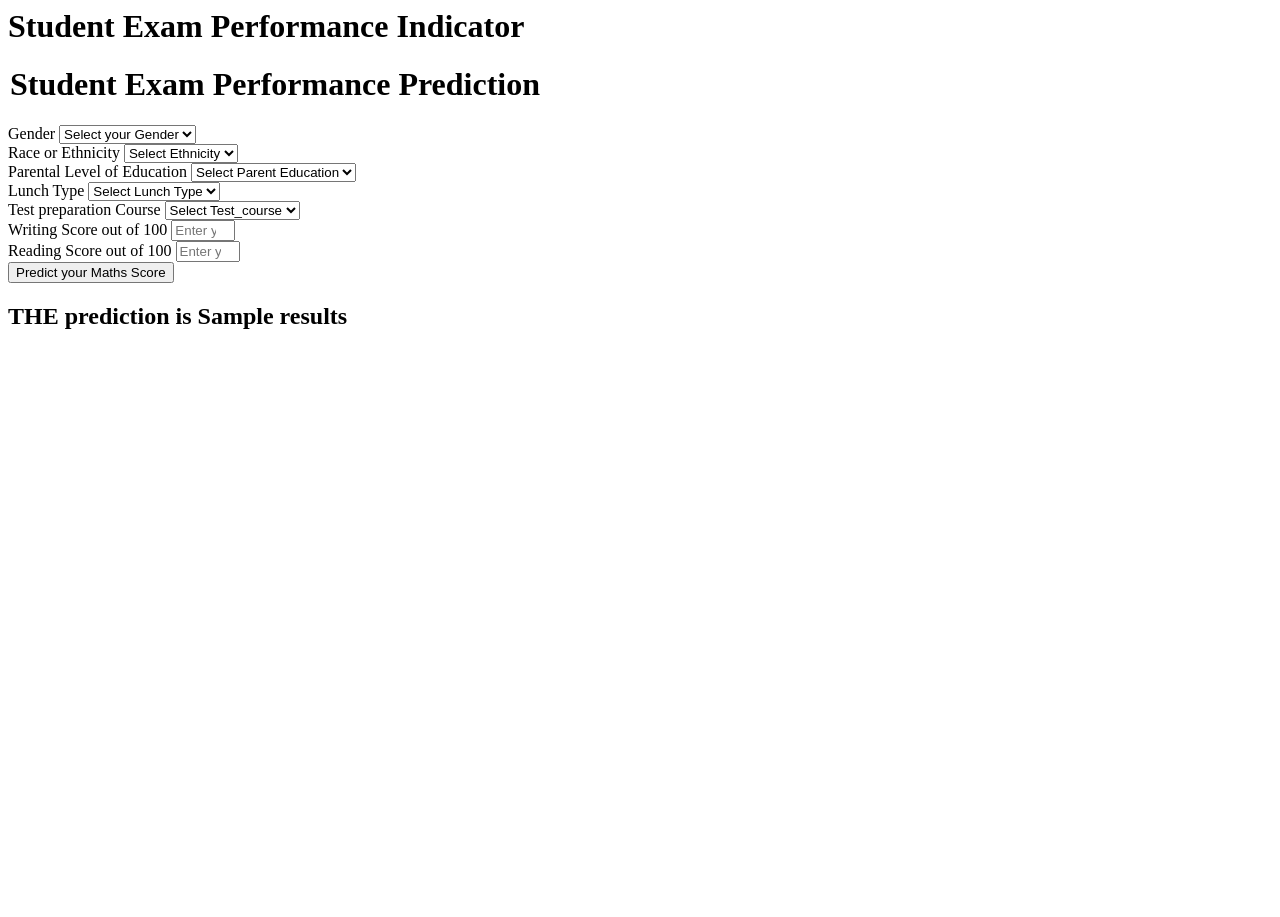
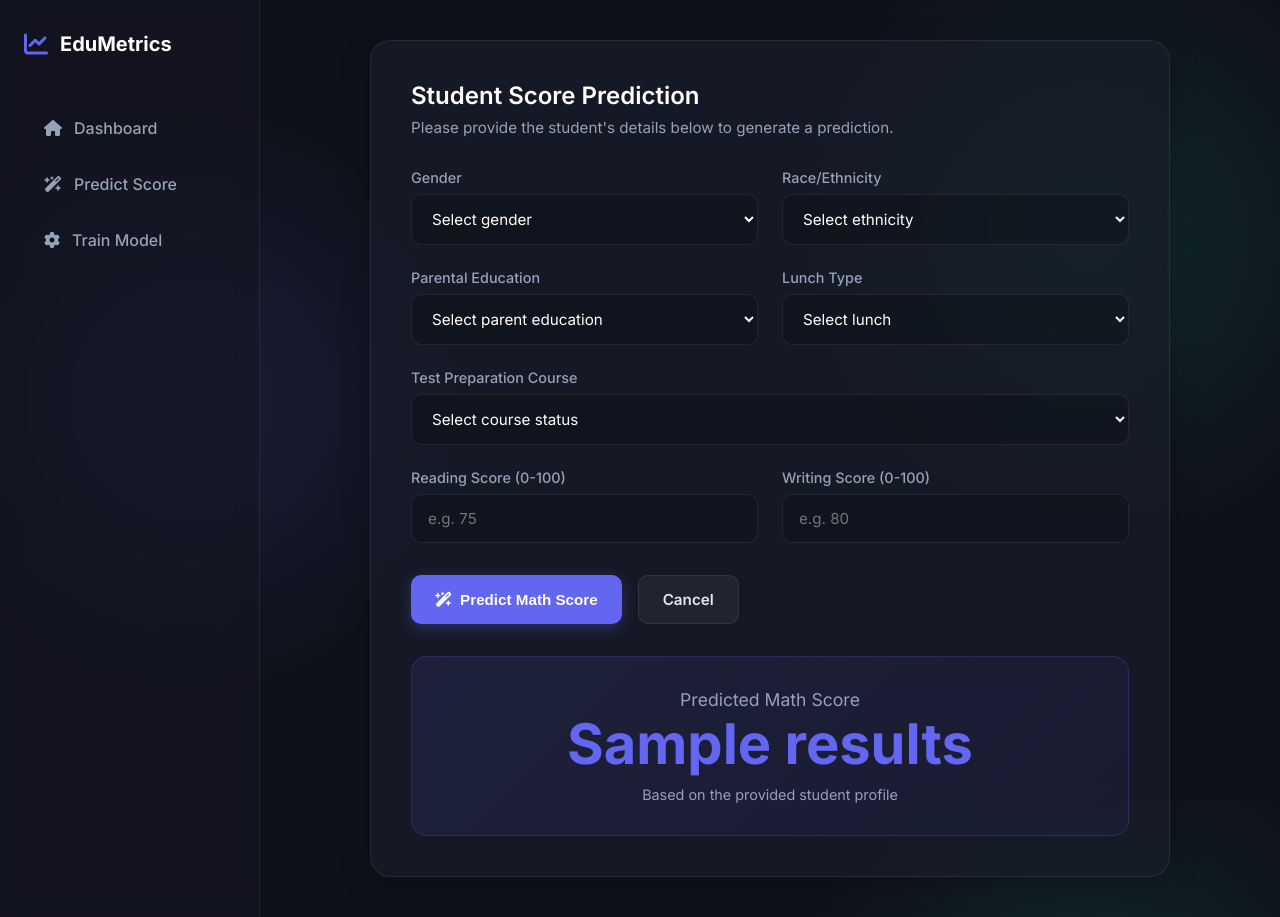
Before and after one commit to ANSHUMANSINGH987/Student-performance-analysis, a Flask app: template templates/home.html in a window 1280 px wide. Before the commit the page ends 329 px from the top, so only its background shows below. Run offline with Flask 3, Linux system fonts and the light colour scheme; the template is opened without the code that fills it: most values are stand-ins (such as "Sample title", 1, 10 or a date in 2020).

Commit message:
ui enhancement

```diff
--- a/app.py
+++ b/app.py
@@ -1,6 +1,7 @@
 from flask import Flask,request,render_template
 import numpy as np
 import pandas as pd
+import threading
 
 from sklearn.preprocessing import StandardScaler
 from src.pipelines.predict_pipeline import CustomData,PredictPipeline
@@ -43,9 +44,14 @@ def predict_datapoint():
 
 @app.route('/train', methods=['GET'])
 def train_model():
-    train_pipeline = TrainPipeline()
-    score = train_pipeline.run_pipeline()
-    return f"Training completed successfully. R2 score: {score}"
+    def run_training():
+        train_pipeline = TrainPipeline()
+        score = train_pipeline.run_pipeline()
+        print(f"Training completed successfully. R2 score: {score}")
+
+    training_thread = threading.Thread(target=run_training, daemon=True)
+    training_thread.start()
+    return render_template('index.html', train_message='Training started in the background. Check the terminal for completion.')
 
 
 if __name__=="__main__":
--- /dev/null
+++ b/templates/base.html
@@ -0,0 +1,282 @@
+<!DOCTYPE html>
+<html lang="en">
+<head>
+    <meta charset="UTF-8">
+    <meta name="viewport" content="width=device-width, initial-scale=1.0">
+    <title>{% block title %}Aetheris Dashboard{% endblock %}</title>
+    <link href="https://fonts.googleapis.com/css2?family=Inter:wght@300;400;500;600;700&display=swap" rel="stylesheet">
+    <link rel="stylesheet" href="https://cdnjs.cloudflare.com/ajax/libs/font-awesome/6.4.0/css/all.min.css">
+    <style>
+        :root {
+            --bg-color: #0f111a;
+            --sidebar-bg: rgba(20, 23, 34, 0.6);
+            --card-bg: rgba(25, 29, 43, 0.7);
+            --text-main: #e2e8f0;
+            --text-muted: #94a3b8;
+            --accent: #6366f1;
+            --accent-hover: #4f46e5;
+            --border: rgba(255, 255, 255, 0.08);
+            --success: #10b981;
+            --glass-blur: blur(12px);
+        }
+
+        * { margin: 0; padding: 0; box-sizing: border-box; }
+
+        body {
+            font-family: 'Inter', sans-serif;
+            background: var(--bg-color);
+            background-image:
+                radial-gradient(circle at 15% 50%, rgba(99, 102, 241, 0.15), transparent 25%),
+                radial-gradient(circle at 85% 30%, rgba(16, 185, 129, 0.15), transparent 25%);
+            background-attachment: fixed;
+            color: var(--text-main);
+            min-height: 100vh;
+            display: flex;
+        }
+
+        a { text-decoration: none; color: inherit; }
+
+        /* Layout */
+        .dashboard {
+            display: flex;
+            width: 100%;
+            min-height: 100vh;
+        }
+
+        /* Sidebar */
+        .sidebar {
+            width: 260px;
+            background: var(--sidebar-bg);
+            backdrop-filter: var(--glass-blur);
+            border-right: 1px solid var(--border);
+            padding: 2rem 1.5rem;
+            display: flex;
+            flex-direction: column;
+        }
+
+        .brand {
+            display: flex;
+            align-items: center;
+            gap: 12px;
+            font-size: 1.25rem;
+            font-weight: 700;
+            color: #fff;
+            margin-bottom: 3rem;
+        }
+
+        .brand i {
+            color: var(--accent);
+            font-size: 1.5rem;
+        }
+
+        .nav-links {
+            display: flex;
+            flex-direction: column;
+            gap: 0.5rem;
+        }
+
+        .nav-link {
+            display: flex;
+            align-items: center;
+            gap: 12px;
+            padding: 0.875rem 1.25rem;
+            border-radius: 12px;
+            color: var(--text-muted);
+            font-weight: 500;
+            transition: all 0.3s ease;
+        }
+
+        .nav-link:hover, .nav-link.active {
+            background: rgba(99, 102, 241, 0.1);
+            color: var(--accent);
+        }
+
+        /* Main Content */
+        .main-content {
+            flex: 1;
+            padding: 2.5rem 3rem;
+            overflow-y: auto;
+        }
+
+        /* Cards & Containers */
+        .glass-card {
+            background: var(--card-bg);
+            backdrop-filter: var(--glass-blur);
+            border: 1px solid var(--border);
+            border-radius: 20px;
+            padding: 2.5rem;
+            box-shadow: 0 8px 32px rgba(0, 0, 0, 0.2);
+            animation: fadeIn 0.5s ease-out;
+        }
+
+        @keyframes fadeIn {
+            from { opacity: 0; transform: translateY(10px); }
+            to { opacity: 1; transform: translateY(0); }
+        }
+
+        .card-title {
+            font-size: 1.5rem;
+            font-weight: 600;
+            color: #fff;
+            margin-bottom: 0.5rem;
+        }
+
+        .card-subtitle {
+            color: var(--text-muted);
+            margin-bottom: 2rem;
+            font-size: 0.95rem;
+        }
+
+        /* Forms */
+        .form-grid {
+            display: grid;
+            grid-template-columns: repeat(auto-fit, minmax(240px, 1fr));
+            gap: 1.5rem;
+        }
+
+        .form-group {
+            display: flex;
+            flex-direction: column;
+            gap: 0.5rem;
+        }
+
+        .form-group.full { grid-column: 1 / -1; }
+
+        label {
+            font-size: 0.9rem;
+            font-weight: 500;
+            color: var(--text-muted);
+        }
+
+        input, select {
+            width: 100%;
+            padding: 0.875rem 1rem;
+            background: rgba(0, 0, 0, 0.2);
+            border: 1px solid var(--border);
+            border-radius: 10px;
+            color: #fff;
+            font-family: inherit;
+            font-size: 0.95rem;
+            transition: border-color 0.3s, box-shadow 0.3s;
+        }
+
+        input:focus, select:focus {
+            outline: none;
+            border-color: var(--accent);
+            box-shadow: 0 0 0 3px rgba(99, 102, 241, 0.1);
+        }
+
+        select option {
+            background: var(--bg-color);
+            color: #fff;
+        }
+
+        /* Buttons */
+        .btn-group {
+            display: flex;
+            gap: 1rem;
+            margin-top: 2rem;
+        }
+
+        .btn {
+            display: inline-flex;
+            align-items: center;
+            justify-content: center;
+            gap: 8px;
+            padding: 0.875rem 1.5rem;
+            border-radius: 10px;
+            font-weight: 600;
+            font-size: 0.95rem;
+            cursor: pointer;
+            transition: all 0.3s ease;
+            border: none;
+        }
+
+        .btn-primary {
+            background: var(--accent);
+            color: #fff;
+            box-shadow: 0 4px 15px rgba(99, 102, 241, 0.3);
+        }
+
+        .btn-primary:hover {
+            background: var(--accent-hover);
+            transform: translateY(-2px);
+        }
+
+        .btn-secondary {
+            background: rgba(255, 255, 255, 0.05);
+            color: var(--text-main);
+            border: 1px solid var(--border);
+        }
+
+        .btn-secondary:hover {
+            background: rgba(255, 255, 255, 0.1);
+        }
+
+        /* Alerts & Results */
+        .alert {
+            margin-top: 1.5rem;
+            padding: 1rem 1.5rem;
+            border-radius: 10px;
+            background: rgba(16, 185, 129, 0.1);
+            border: 1px solid rgba(16, 185, 129, 0.2);
+            color: var(--success);
+            display: flex;
+            align-items: center;
+            gap: 12px;
+        }
+
+        .result-display {
+            margin-top: 2rem;
+            padding: 2rem;
+            border-radius: 16px;
+            background: linear-gradient(135deg, rgba(99, 102, 241, 0.1) 0%, rgba(99, 102, 241, 0.05) 100%);
+            border: 1px solid rgba(99, 102, 241, 0.2);
+            text-align: center;
+        }
+
+        .result-value {
+            font-size: 3.5rem;
+            font-weight: 700;
+            color: var(--accent);
+            margin-bottom: 0.5rem;
+        }
+
+        .result-label {
+            color: var(--text-muted);
+            font-size: 1.1rem;
+        }
+
+        @media (max-width: 768px) {
+            .dashboard { flex-direction: column; }
+            .sidebar { width: 100%; padding: 1.5rem; border-right: none; border-bottom: 1px solid var(--border); }
+            .main-content { padding: 1.5rem; }
+        }
+    </style>
+</head>
+<body>
+    <div class="dashboard">
+        <aside class="sidebar">
+            <a href="{{ url_for('index') }}" class="brand">
+                <i class="fa-solid fa-chart-line"></i>
+                <span>EduMetrics</span>
+            </a>
+            <nav class="nav-links">
+                <a href="{{ url_for('index') }}" class="nav-link {% if request.endpoint == 'index' %}active{% endif %}">
+                    <i class="fa-solid fa-house"></i> Dashboard
+                </a>
+                <a href="{{ url_for('predict_datapoint') }}" class="nav-link {% if request.endpoint == 'predict_datapoint' %}active{% endif %}">
+                    <i class="fa-solid fa-wand-magic-sparkles"></i> Predict Score
+                </a>
+                <a href="{{ url_for('train_model') }}" class="nav-link">
+                    <i class="fa-solid fa-gear"></i> Train Model
+                </a>
+            </nav>
+        </aside>
+
+        <main class="main-content">
+            {% block content %}{% endblock %}
+        </main>
+    </div>
+</body>
+</html>
--- a/templates/home.html
+++ b/templates/home.html
@@ -1,111 +1,95 @@
-<html>
-<body>
-    <div class="login">
-       <h1>Student Exam Performance Indicator</h1>
+{% extends "base.html" %}
 
-       <form action="{{ url_for('predict_datapoint')}}" method="post">
-        <h1>
-            <legend>Student Exam Performance Prediction</legend>
-        </h1>
-        <div class="mb-3">
-            <label class="form-label">Gender</label>
-            <select class="form-control" name="gender" placeholder="Enter you Gender" required>
-                <option class="placeholder" selected disabled value="">Select your Gender</option>
-                <option value="male">
-                    Male
-                </option>
-                <option value="female">
-                    Female
-                </option>
+{% block title %}Predict Score | EduMetrics{% endblock %}
+
+{% block content %}
+<div style="max-width: 800px; margin: 0 auto;">
+    <div class="glass-card">
+        <h1 class="card-title">Student Score Prediction</h1>
+        <p class="card-subtitle">Please provide the student's details below to generate a prediction.</p>
+
+        <form action="{{ url_for('predict_datapoint') }}" method="post">
+            <div class="form-grid">
+                <div class="form-group">
+                    <label for="gender">Gender</label>
+                    <select id="gender" name="gender" required>
+                        <option value="" selected disabled>Select gender</option>
+                        <option value="male">Male</option>
+                        <option value="female">Female</option>
                     </select>
                 </div>
-        <div class="mb-3">
-            <label class="form-label">Race or Ethnicity</label>
-            <select class="form-control" name="ethnicity" placeholder="Enter you ethnicity" required>
-                <option class="placeholder" selected disabled value="">Select Ethnicity</option>
-                <option value="group A">
-                    Group A
-                </option>
-                <option value="group B">
-                    Group B
-                </option>
-                <option value="group C">
-                    Group C
-                </option>
-                <option value="group D">
-                    Group D
-                </option>
-                <option value="group E">
-                    Group E
-                </option>
+
+                <div class="form-group">
+                    <label for="race_ethnicity">Race/Ethnicity</label>
+                    <select id="race_ethnicity" name="race_ethnicity" required>
+                        <option value="" selected disabled>Select ethnicity</option>
+                        <option value="group A">Group A</option>
+                        <option value="group B">Group B</option>
+                        <option value="group C">Group C</option>
+                        <option value="group D">Group D</option>
+                        <option value="group E">Group E</option>
                     </select>
                 </div>
-        <div class="mb-3">
-            <label class="form-label">Parental Level of Education</label>
-            <select class="form-control" name="parental_level_of_education"
-                placeholder="Enter you Parent Education" required>
-                <option class="placeholder" selected disabled value="">Select Parent Education</option>
-                <option value="associate's degree">
-                    associate's degree
-                </option>
-                <option value="bachelor's degree">
-                    bachelor's degree
-                </option>
-                <option value="high school">
-                    high school
-                </option>
-                <option value="master's degree">
-                    master's degree
-                </option>
-                <option value="some college">
-                    some college
-                </option>
-                <option value="some high school">
-                    some high school
-                </option>
+
+                <div class="form-group">
+                    <label for="parental_level_of_education">Parental Education</label>
+                    <select id="parental_level_of_education" name="parental_level_of_education" required>
+                        <option value="" selected disabled>Select parent education</option>
+                        <option value="associate's degree">Associate's degree</option>
+                        <option value="bachelor's degree">Bachelor's degree</option>
+                        <option value="high school">High school</option>
+                        <option value="master's degree">Master's degree</option>
+                        <option value="some college">Some college</option>
+                        <option value="some high school">Some high school</option>
                     </select>
                 </div>
-        <div class="mb-3">
-            <label class="form-label">Lunch Type</label>
-            <select class="form-control" name="lunch" placeholder="Enter you Lunch" required>
-                <option class="placeholder" selected disabled value="">Select Lunch Type</option>
-                <option value="free/reduced">
-                    free/reduced
-                </option>
-                <option value="standard">
-                    standard
-                </option>
+
+                <div class="form-group">
+                    <label for="lunch">Lunch Type</label>
+                    <select id="lunch" name="lunch" required>
+                        <option value="" selected disabled>Select lunch</option>
+                        <option value="free/reduced">Free / Reduced</option>
+                        <option value="standard">Standard</option>
                     </select>
                 </div>
-        <div class="mb-3">
-            <label class="form-label">Test preparation Course</label>
-            <select class="form-control" name="test_preparation_course" placeholder="Enter you Course"
-                required>
-                <option class="placeholder" selected disabled value="">Select Test_course</option>
-                <option value="none">
-                    None
-                </option>
-                <option value="completed">
-                    Completed
-                </option>
+
+                <div class="form-group full">
+                    <label for="test_preparation_course">Test Preparation Course</label>
+                    <select id="test_preparation_course" name="test_preparation_course" required>
+                        <option value="" selected disabled>Select course status</option>
+                        <option value="none">None</option>
+                        <option value="completed">Completed</option>
                     </select>
                 </div>
-        <div class="mb-3">
-            <label class="form-label">Writing Score out of 100</label>
-            <input class="form-control" type="number" name="reading_score"
-                placeholder="Enter your Reading score" min='0' max='100' />
+
+                <div class="form-group">
+                    <label for="reading_score">Reading Score (0-100)</label>
+                    <input id="reading_score" type="number" name="reading_score" min="0" max="100" placeholder="e.g. 75" required>
                 </div>
-        <div class="mb-3">
-            <label class="form-label">Reading Score out of 100</label>
-            <input class="form-control" type="number" name="writing_score"
-                placeholder="Enter your Reading Score" min='0' max='100' />
+
+                <div class="form-group">
+                    <label for="writing_score">Writing Score (0-100)</label>
+                    <input id="writing_score" type="number" name="writing_score" min="0" max="100" placeholder="e.g. 80" required>
                 </div>
-        <div class="mb-3">
-            <input class="btn btn-primary" type="submit" value="Predict your Maths Score" required />
+            </div>
+
+            <div class="btn-group">
+                <button type="submit" class="btn btn-primary">
+                    <i class="fa-solid fa-wand-magic-sparkles"></i> Predict Math Score
+                </button>
+                <a href="{{ url_for('index') }}" class="btn btn-secondary">
+                    Cancel
+                </a>
             </div>
         </form>
-    <h2>
-       THE  prediction is {{results}}
-    </h2>
-   <body>
-</html>
+
+        {% if results is defined %}
+        <div class="result-display">
+            <div class="result-label">Predicted Math Score</div>
+            <div class="result-value">{{ results }}</div>
+            <p style="color: var(--text-muted); font-size: 0.9rem;">Based on the provided student profile</p>
+        </div>
+        {% endif %}
+    </div>
+</div>
+{% endblock %}
```
Also changed, not shown: catboost_info/catboost_training.json (+100 -100 lines), templates/index.html (+37 -1 lines), 5 other files. Lines whose indentation alone changed are shown as unchanged.
